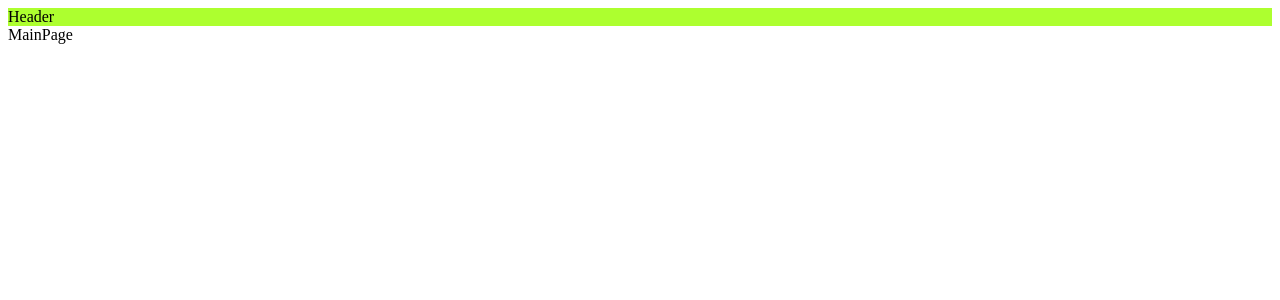
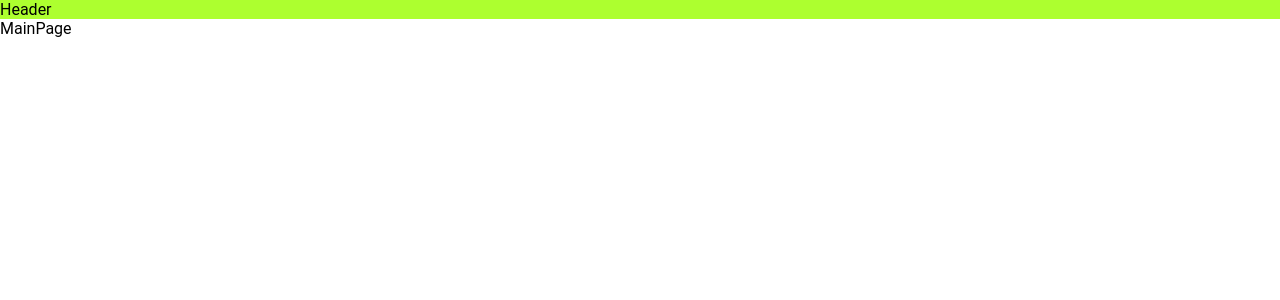
Before and after one commit to Mikhail-Mishchukov/Mystery-Frontend, a React (Vite) app: page / in a window 1280 px wide. Shown: the top 300 px of the page. Built offline with nearby package versions, Linux system fonts and the light colour scheme.

Commit message:
Add scss global files

```diff
--- a/src/App.tsx
+++ b/src/App.tsx
@@ -1,4 +1,5 @@
 import { store } from 'Store/Store';
+import 'UI/Styles/Reset.scss';
 import { Provider } from 'react-redux';
 import { RouterProvider, createBrowserRouter } from 'react-router-dom';
 import { MainPage } from './Pages/MainPage/MainPage';
--- /dev/null
+++ b/src/UI/Styles/GlobalStyles.scss
@@ -0,0 +1,62 @@
+@import './Variables.scss';
+
+@font-face {
+    font-family: var(--font);
+    font-style: normal;
+    font-display: swap;
+    font-weight: 900;
+    src:
+        local('Roboto'),
+        local('Roboto-Black'),
+        url('../../../Assets/fonts/RobotoBlack.woff2') format('woff2');
+}
+@font-face {
+    font-family: var(--font);
+    font-style: normal;
+    font-display: swap;
+    font-weight: 400;
+    src:
+        local('Roboto'),
+        local('Roboto-Regular'),
+        url('../../../Assets/fonts/RobotoRegular.woff2') format('woff2');
+}
+@font-face {
+    font-family: var(--font);
+    font-style: normal;
+    font-display: swap;
+    font-weight: 700;
+    src:
+        local('Roboto'),
+        local('Roboto-Bold'),
+        url('../../../Assets/fonts/RobotoBold.woff2') format('woff2');
+}
+@font-face {
+    font-family: var(--font);
+    font-style: normal;
+    font-display: swap;
+    font-weight: 500;
+    src:
+        local('Roboto'),
+        local('Roboto-Medium'),
+        url('../../../Assets/fonts/RobotoMedium.woff2') format('woff2');
+}
+@font-face {
+    font-family: var(--font);
+    font-style: normal;
+    font-display: swap;
+    font-weight: 300;
+    src:
+        local('Roboto'),
+        local('Roboto-Light'),
+        url('../../../Assets/fonts/RobotoLight.woff2') format('woff2');
+}
+@font-face {
+    font-family: var(--font);
+    font-style: normal;
+    font-display: swap;
+    font-weight: 100;
+    src:
+        local('Roboto'),
+        local('Roboto-Thin'),
+        url('../../../Assets/fonts/RobotoThin.woff2') format('woff2');
+}
--- /dev/null
+++ b/src/UI/Styles/Reset.scss
@@ -0,0 +1,69 @@
+@import './Variables.scss';
+
+*,
+*::before,
+*::after {
+    box-sizing: border-box;
+    font-family: var(--font);
+}
+
+body {
+    margin: 0;
+}
+
+a {
+    text-decoration: none;
+    color: inherit;
+    cursor: pointer;
+}
+
+button {
+    background-color: transparent;
+    color: inherit;
+    border-width: 0;
+    padding: 0;
+    cursor: pointer;
+}
+
+figure {
+    margin: 0;
+}
+
+input::-moz-focus-inner {
+    border: 0;
+    padding: 0;
+    margin: 0;
+}
+
+ul,
+ol,
+dd {
+    margin: 0;
+    padding: 0;
+    list-style: none;
+}
+
+h1,
+h2,
+h3,
+h4,
+h5,
+h6 {
+    margin: 0;
+    font-size: inherit;
+    font-weight: inherit;
+}
+
+p {
+    margin: 0;
+}
+
+cite {
+    font-style: normal;
+}
+
+fieldset {
+    border-width: 0;
+    padding: 0;
+    margin: 0;
+}
--- /dev/null
+++ b/src/UI/Styles/Variables.scss
@@ -0,0 +1,3 @@
+:root {
+    --font: 'Roboto';
+}
```
Also changed, not shown: .eslintrc.cjs.
